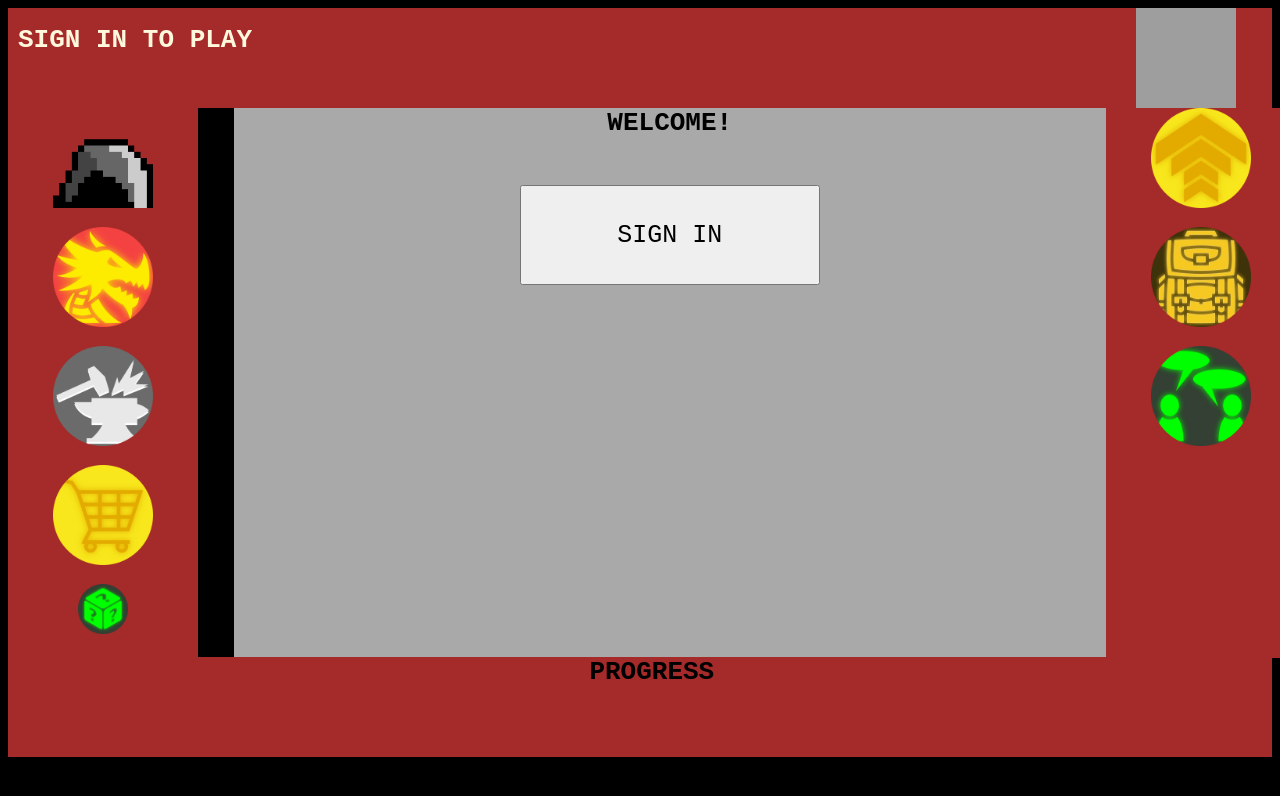
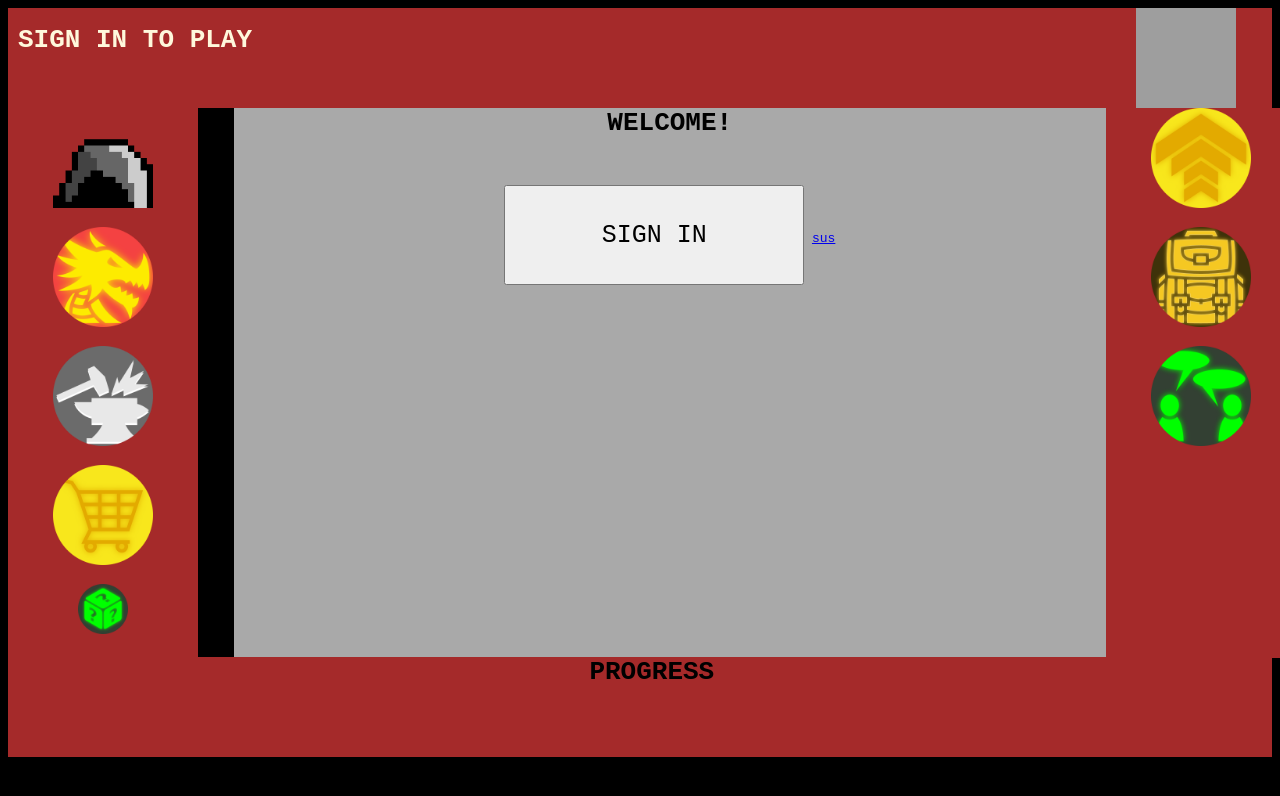
Before and after one commit to BbyfoxY/montyFighters, a plain HTML site: page index.html in a window 1280 px wide. Drawn offline with Linux system fonts and the light colour scheme; grey boxes are pictures that could not be loaded.

Commit message:
Update index.html

```diff
--- a/index.html
+++ b/index.html
@@ -98,6 +98,7 @@
     <div id = "mainPage">
       <h1>WELCOME!</h1><br></br>
       <button onclick = "checkAccount();">SIGN IN</button>
+      <a href='https://github.com/BbyfoxY/montyFighters/'>sus</a>
     </div>
     <div id = "bottomBar">
       <h1>PROGRESS</h1>
```
